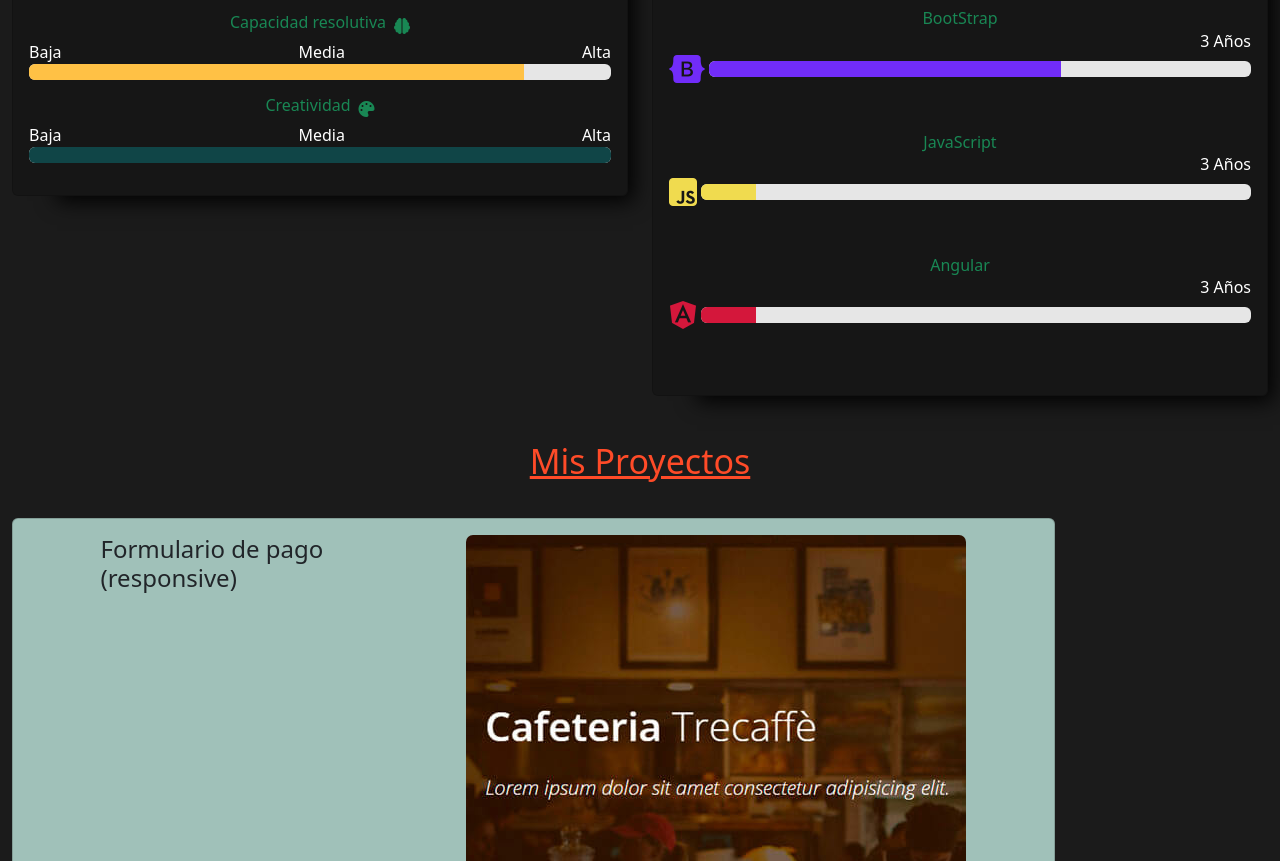
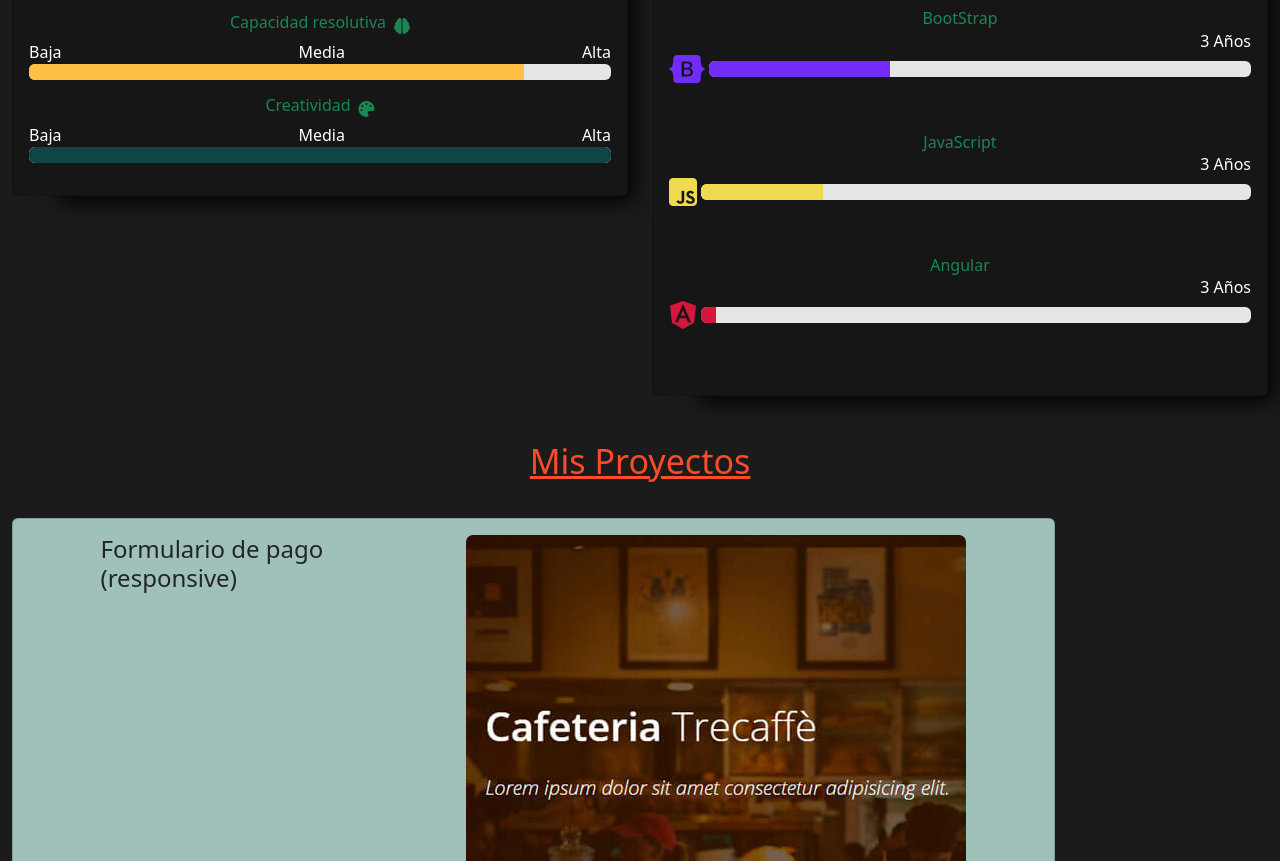
Before and after one commit to Hernan-99/portfolio-prueba, a plain HTML site: page index.html in a window 1280 px wide. Shown: the part 3581-4442 px from the top of the page. Drawn offline with nearby package versions, Linux system fonts and the light colour scheme.

Commit message:
porcentajes actualizados

```diff
--- a/css/estilos.css
+++ b/css/estilos.css
@@ -420,6 +420,12 @@ hr {
 /**********************************************FIN MAIN*********************************************/
 /***************************************************************************************************/
 
+/*-------------------------------------------------------------------------------------------------*/
+/*----------------------------------------------FOOTER---------------------------------------------*/
+/*-------------------------------------------------------------------------------------------------*/
 .vh-20 {
   height: 20vh;
 }
+/***************************************************************************************************/
+/*********************************************FIN FOOTER********************************************/
+/***************************************************************************************************/
--- a/index.html
+++ b/index.html
@@ -153,7 +153,6 @@
       </nav>
     </header>
     <!--****************************************FIN HEADER**************************************-->
-
 
     <!-------------------------------------------------------------------------------------------->
     <!--------------------------------------------MAIN-------------------------------------------->
@@ -683,7 +682,7 @@
                             class="progress-bar bootstrap"
                             role="progressbar"
                             aria-label="Basic example"
-                            style="width: 65%"
+                            style="width: 33.33333333333333%"
                             aria-valuenow="50"
                             aria-valuemin="0"
                             aria-valuemax="100"></div>
@@ -703,7 +702,7 @@
                             class="progress-bar javascript"
                             role="progressbar"
                             aria-label="Basic example"
-                            style="width: 10%"
+                            style="width: 22.22222222222222%"
                             aria-valuenow="50"
                             aria-valuemin="0"
                             aria-valuemax="100"></div>
@@ -722,7 +721,7 @@
                             class="progress-bar angular"
                             role="progressbar"
                             aria-label="Basic example"
-                            style="width: 10%"
+                            style="width: 2.777777777777778%"
                             aria-valuenow="50"
                             aria-valuemin="0"
                             aria-valuemax="100"></div>
```
